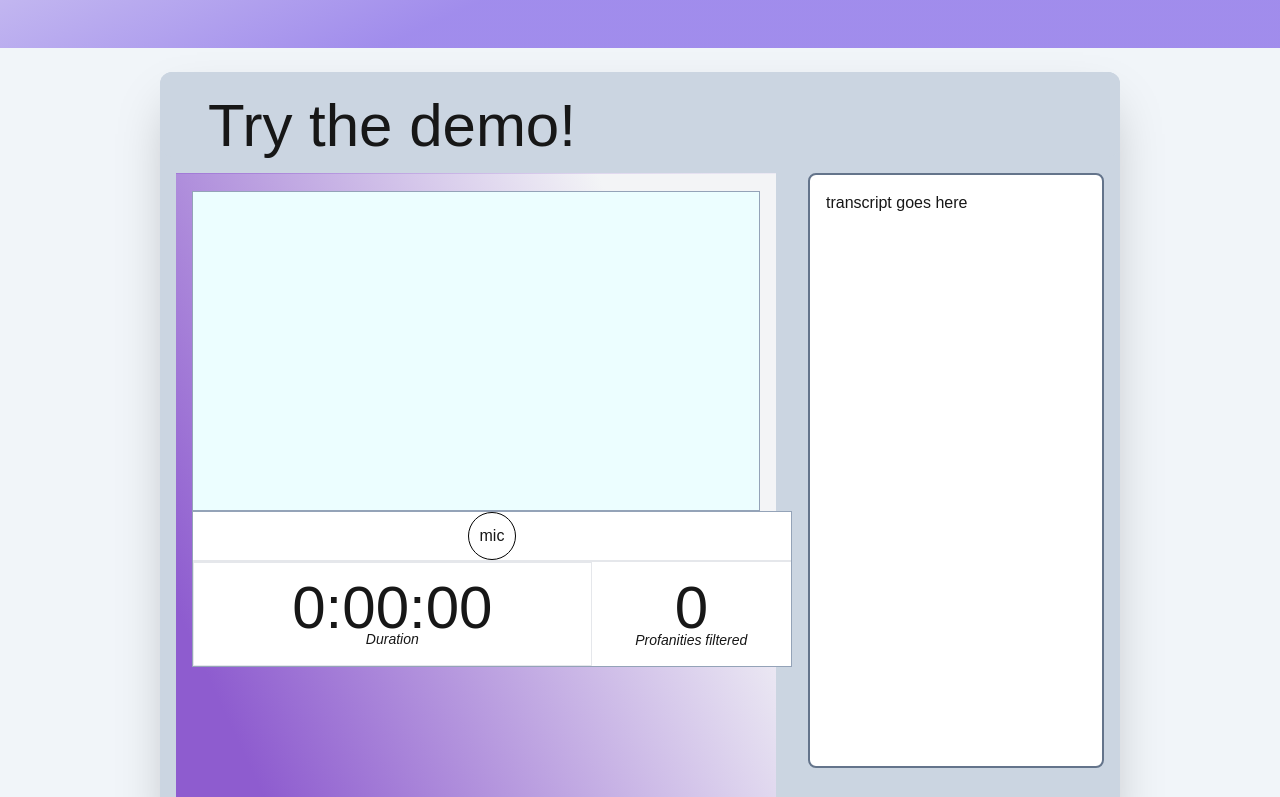
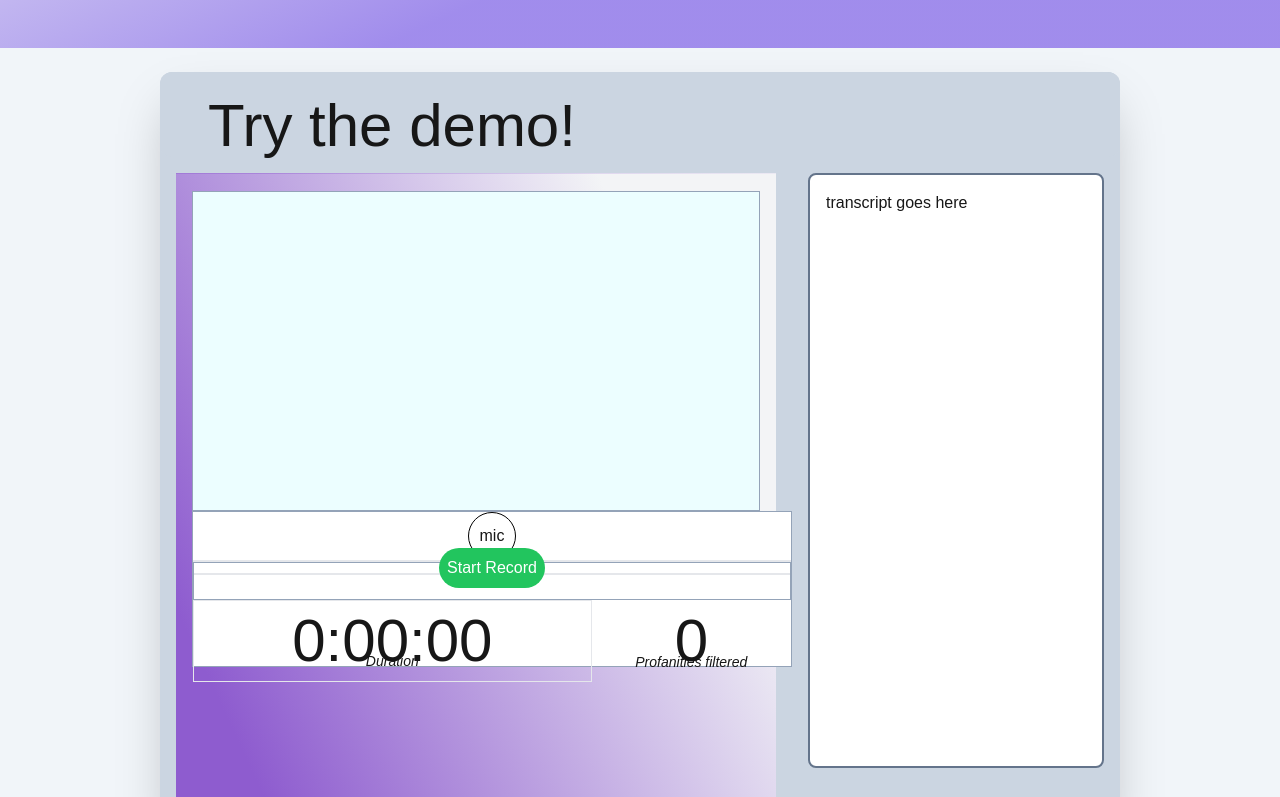
Before and after one commit to bkctrl/stream-guard, a Next.js app in the folder real_time_content_moderator/: page / in a window 1280 px wide. Shown: the part 816-1613 px from the top of the page. Built offline with nearby package versions, Linux system fonts and the light colour scheme; no server answers.

Commit message:
added save video functionality

```diff
--- a/real_time_content_moderator/src/app/Secondary.tsx
+++ b/real_time_content_moderator/src/app/Secondary.tsx
@@ -1,25 +1,55 @@
 "use client"
-import { useRef } from 'react';
+import { useRef, useState } from 'react';
 import Webcam from 'react-webcam';
 
 const Secondary: React.FC = () => {
   // eslint-disable-next-line @typescript-eslint/no-unused-vars
-  const webcamRef = useRef(null);
+  const webcamRef = useRef<Webcam>(null);
+  const mediaRecorderRef = useRef<MediaRecorder | null>(null);
+  const [recording, setRecording] = useState(false);
+
+  const startRecording = () => {
+    setRecording(true);
+    const stream = webcamRef.current?.video?.srcObject as MediaStream;
+    mediaRecorderRef.current = new MediaRecorder(stream, {
+      mimeType: 'video/webm',
+    });
+
+    const chunks: Blob[] = [];
+    mediaRecorderRef.current.ondataavailable = (event) => {
+      chunks.push(event.data);
+    };
+
+    mediaRecorderRef.current.onstop = () => {
+      const blob = new Blob(chunks, { type: 'video/mp4' });
+      const videoURL = URL.createObjectURL(blob);
+
+      const a = document.createElement('a');
+      a.style.display = 'none';
+      a.href = videoURL;
+      a.download = 'recorded-video.mp4';
+      document.body.appendChild(a);
+      a.click();
+      window.URL.revokeObjectURL(videoURL);
+    };
+
+    mediaRecorderRef.current.start();
+  };
+
+  const stopRecording = () => {
+    mediaRecorderRef.current?.stop();
+    setRecording(false);
+  };
+
   return (
     <div
       className="w-full h-svh bg-slate-100 flex justify-center"
     >
       <link rel="stylesheet" href="https://cdn.jsdelivr.net/npm/aos@2.3.4/dist/aos.css" />
-      <div
-        className="w-3/4 shadow-2xl h95 bg-slate-300 flex flex-col pb-12 rounded-xl"
-      >
-        <div
-          className="w-full h-24 bg-slate-300 rounded-xl"
-        >
+      <div className="w-3/4 shadow-2xl h95 bg-slate-300 flex flex-col pb-12 rounded-xl">
+        <div className="w-full h-24 bg-slate-300 rounded-xl">
           <div>
-            <h2
-              className="text-6xl mt-6 ml-12"
-            >
+            <h2 className="text-6xl mt-6 ml-12" >
               Try the demo!
             </h2>
           </div>
@@ -31,7 +61,7 @@ const Secondary: React.FC = () => {
               <div className="mt-4 ml-4 h-full w-full">
                 <div className="h-3/4 border border-slate-400 bg-cyan-50"
                   style={{width: "35.5rem", height: "20rem"}}>
-                  <Webcam />
+                  <Webcam audio={true} ref={webcamRef} />
                 </div>
                 <div className="flex flex-col h-1/4 border border-slate-400 bg-white">
                   <div
@@ -48,10 +78,21 @@ const Secondary: React.FC = () => {
                       </button>
                     </div>
                     <div className="w-1/3 h-full">
+                    </div>
+                  </div>
 
-                    </div>
-
-
+                  <div className="flex flex-col h-1/4 border border-slate-400 bg-white">
+                  <div className="w-full h-1/3 border-b-2 flex justify-center items-center">
+                    {!recording ? (
+                      <button className="rounded-3xl bg-green-500 text-white p-2 z-50 cursor-pointer" onClick={startRecording}>
+                        Start Record
+                      </button>
+                    ) : (
+                      <button className="rounded-3xl bg-red-500 text-white p-2 z-50 cursor-pointer" onClick={stopRecording}>
+                        Stop Record
+                      </button>
+                    )}
+                  </div>
                   </div>
 
                   <div className="flex w-full h-full">
```
